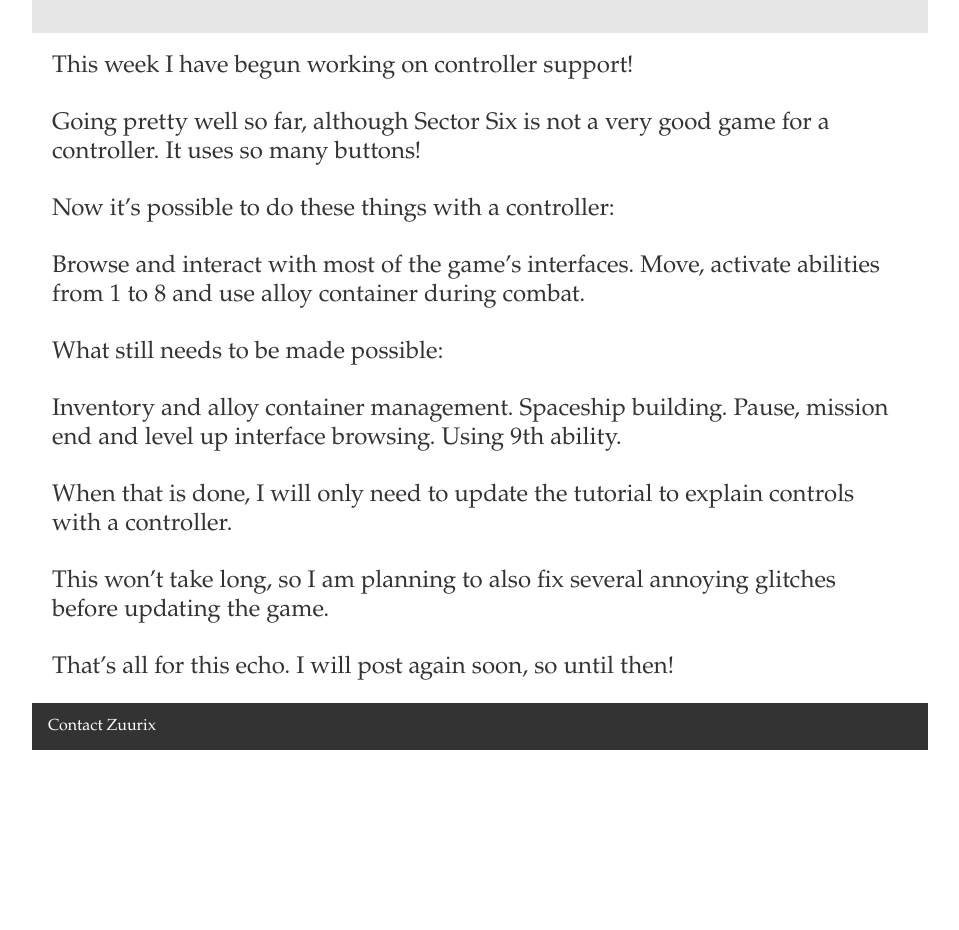
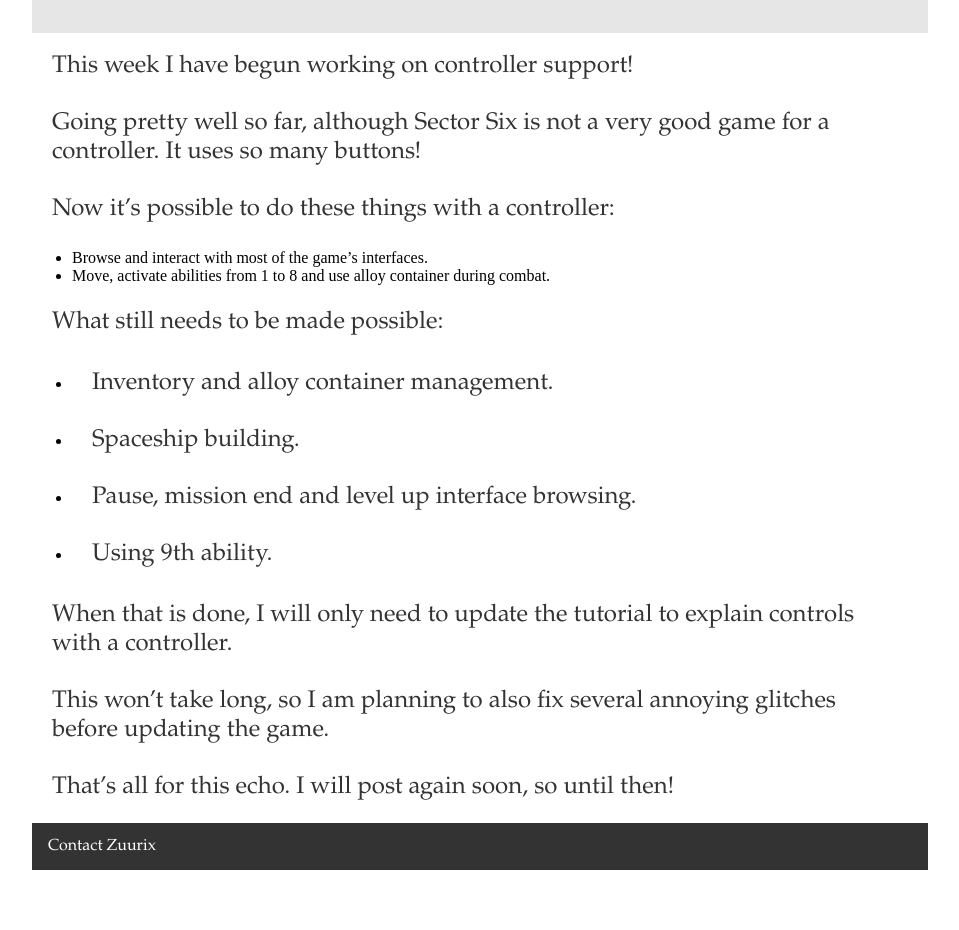
Before and after one commit to Phoebe3663/Zuurix.github.io, a Jekyll site: the page built from _posts/2016-12-19-echo-58-controller-support.md, in a window 1280 px wide. Shown: the part 428-1358 px from the top of the page, without its empty margins (160-1119 px from the left). Built offline with Jekyll 4.4.1, drawn with Linux system fonts in a browser that asks for light colours; comment, search, counter and statistics services are not loaded; before the commit the page ends 1238 px from its top, so only the background shows below that.

```diff
--- a/_posts/2016-12-19-echo-58-controller-support.md
+++ b/_posts/2016-12-19-echo-58-controller-support.md
@@ -10,15 +10,18 @@ Going pretty well so far, although Sector Six is not a very good game for a cont
 
 Now it's possible to do these things with a controller:
 
-Browse and interact with most of the game's interfaces.
-Move, activate abilities from 1 to 8 and use alloy container during combat.
+* Browse and interact with most of the game's interfaces.
+* Move, activate abilities from 1 to 8 and use alloy container during combat.
 
 What still needs to be made possible:
 
-Inventory and alloy container management.
-Spaceship building.
-Pause, mission end and level up interface browsing.
-Using 9th ability.
+* Inventory and alloy container management.
+
+* Spaceship building.
+
+* Pause, mission end and level up interface browsing.
+
+* Using 9th ability.
 
 When that is done, I will only need to update the tutorial to explain controls with a controller.
 
```
